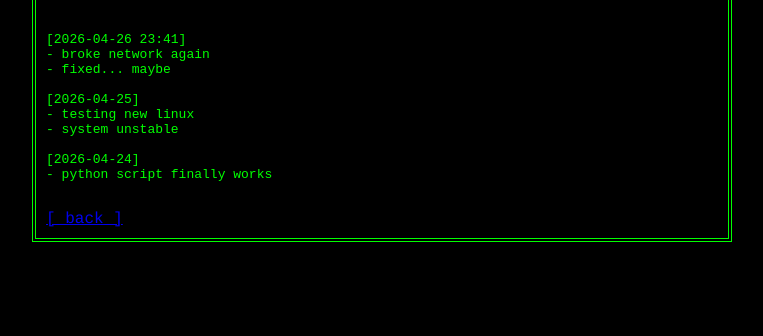
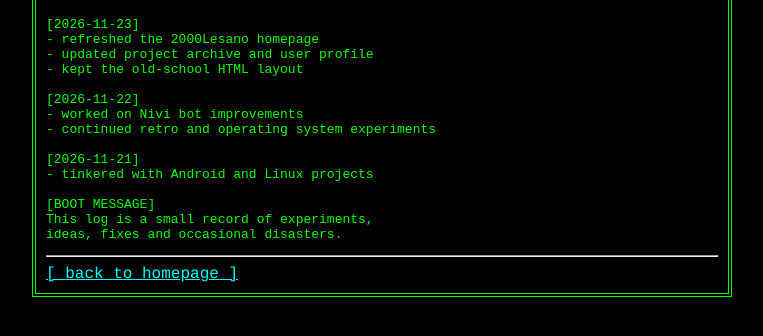
Before and after one commit to Lesano/2000lesano, a plain HTML site: page log.html in a window 1280 px wide. Shown: the part 52-388 px from the top of the page, without its empty margins (258-1021 px from the left). Drawn offline with Linux system fonts and the light colour scheme.

Commit message:
Refresh 2000Lesano retro homepage

```diff
--- a/log.html
+++ b/log.html
@@ -1,45 +1,35 @@
 <!DOCTYPE HTML PUBLIC "-//W3C//DTD HTML 4.01 Transitional//EN">
 <html>
 <head>
-<title>System Log</title>
+<title>System Log - 2000Lesano</title>
 <meta http-equiv="Content-Type" content="text/html; charset=ISO-8859-1">
 <meta name="viewport" content="width=800">
 </head>
+<body bgcolor="black" text="lime" link="cyan" vlink="cyan">
+<center>
+<table width="700" border="1" bordercolor="lime" cellpadding="10"><tr><td>
+<font face="Courier">
+<h2>SYSTEM LOG</h2>
+<pre>
+[2026-11-23]
+- refreshed the 2000Lesano homepage
+- updated project archive and user profile
+- kept the old-school HTML layout
 
-<body bgcolor="black" text="lime">
+[2026-11-22]
+- worked on Nivi bot improvements
+- continued retro and operating system experiments
 
-<center>
+[2026-11-21]
+- tinkered with Android and Linux projects
 
-<table width="700" border="1" bordercolor="lime" cellpadding="10">
-<tr><td>
-
-<font face="Courier">
-
-<h2>SYSTEM LOG</h2>
-
-<pre>
-
-[2026-04-26 23:41]
-- broke network again
-- fixed... maybe
-
-[2026-04-25]
-- testing new linux
-- system unstable
-
-[2026-04-24]
-- python script finally works
-
+[BOOT MESSAGE]
+This log is a small record of experiments,
+ideas, fixes and occasional disasters.
 </pre>
-
-<a href="index.html">[ back ]</a>
-
-</font>
-
-</td></tr>
-</table>
-
+<hr>
+<a href="index.html">[ back to homepage ]</a>
+</font></td></tr></table>
 </center>
-
 </body>
 </html>
```
